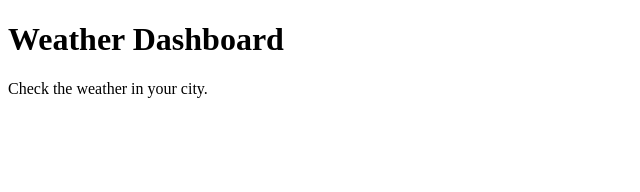
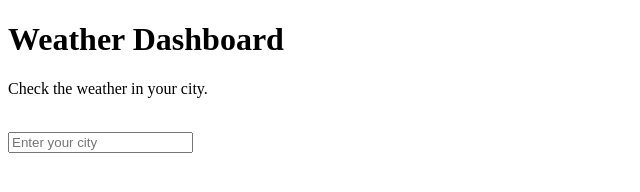
Before and after one commit to penaflorjonelbert/weather-dashboard, a plain HTML site: page Index.html in a window 1280 px wide. Shown: the whole page, without its empty margins (0-640 px from the left). Drawn offline with Linux system fonts and the light colour scheme.

Commit message:
Add city search input

```diff
--- a/Index.html
+++ b/Index.html
@@ -6,7 +6,11 @@
 <body>
 
     <h1>Weather Dashboard</h1>
+
 <p>Check the weather in your city.</p>
 
+  <br>
+
+<input type="text" id="city" placeholder="Enter your city">
 </body>
 </html>
```
